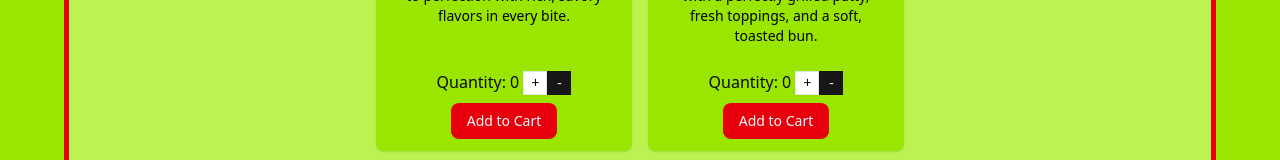
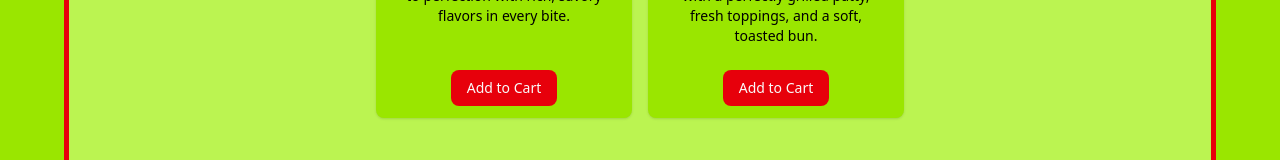
Before and after one commit to StenixDev/byte-boredom, a Next.js app in the folder food-queue/: page / in a window 1280 px wide. Shown: the part 344-504 px from the top of the page. Built offline with nearby package versions, Linux system fonts and the light colour scheme.

Commit message:
working with food component add

```diff
--- a/food-queue/app/components/food.tsx
+++ b/food-queue/app/components/food.tsx
@@ -12,16 +12,17 @@ import {
 import Image from 'next/image';
 
 type FoodType = {
+  id: number;
   name: string;
   description: string;
   price: number;
   img: string;
 };
 
-function Food({ name, description, price, img }: FoodType) {
+function Food({ id, name, description, price, img }: FoodType) {
   const { data, setData } = useGlobal();
 
-  console.log(data);
+  console.log(data[0]);
 
   return (
     <Card className='w-64  py-3 px-1 bg-lime-400 border-none rounded-md text-center'>
@@ -39,8 +40,9 @@ function Food({ name, description, price, img }: FoodType) {
       </CardHeader>
 
       <CardFooter className='flex-col gap-2 mt-auto'>
+        {data.length > 0 ? (
           <div className=''>
-          Quantity: 0{' '}
+            Quantity: 1{' '}
             <Button
               onClick={() => setData((cv) => [...cv, { name: 'sting' }])}
               size='icon-sm'
@@ -57,12 +59,17 @@ function Food({ name, description, price, img }: FoodType) {
               -
             </Button>
           </div>
+        ) : (
           <Button
+            onClick={() =>
+              setData((cv) => [...cv, { id, name, description, price, img }])
+            }
             type='submit'
             className='max-w-xs bg-red-600 hover:bg-red-700 cursor-pointer '
           >
             Add to Cart
           </Button>
+        )}
       </CardFooter>
     </Card>
   );
--- a/food-queue/app/page.tsx
+++ b/food-queue/app/page.tsx
@@ -1,4 +1,24 @@
 import Food from './components/food';
+
+const foodList = [
+  {
+    id: 1,
+    name: 'Crispy Fried',
+    description:
+      'Juicy, tender chicken cooked to perfection with rich, savory flavors in every bite.',
+    price: 120,
+    img: '/chicken.png',
+  },
+
+  {
+    id: 2,
+    name: 'Yum Burger',
+    description:
+      'A juicy, flavorful hamburger with a perfectly grilled patty, fresh toppings, and a soft, toasted bun.',
+    price: 79,
+    img: '/humberger.png',
+  },
+];
 
 function Home() {
   return (
@@ -10,18 +30,16 @@ function Home() {
       </h1>
 
       <div className='py-5 flex gap-4 flex-wrap items-stretch justify-center'>
-        <Food
-          name='Crispy Fried'
-          price={120}
-          img='/chicken.png'
-          description='Juicy, tender chicken cooked to perfection with rich, savory flavors in every bite.'
-        />
-        <Food
-          name='Yum Burger'
-          price={79}
-          img='/humberger.png'
-          description='A juicy, flavorful hamburger with a perfectly grilled patty, fresh toppings, and a soft, toasted bun.'
-        />
+        {foodList.map((food) => (
+          <Food
+            key={food.id}
+            name={food.name}
+            price={food.price}
+            img={food.img}
+            description={food.description}
+            id={food.id}
+          />
+        ))}
       </div>
     </div>
   );
--- a/food-queue/context/global-state.tsx
+++ b/food-queue/context/global-state.tsx
@@ -3,10 +3,6 @@
 import { createContext, useContext, useState } from 'react';
 
 const GlobalContext = createContext();
-
-const initialize = {
-  name: '',
-};
 
 export const GlobalProvider = ({ children }) => {
   const [data, setData] = useState([]);
```
Lines whose indentation alone changed are shown as unchanged.
